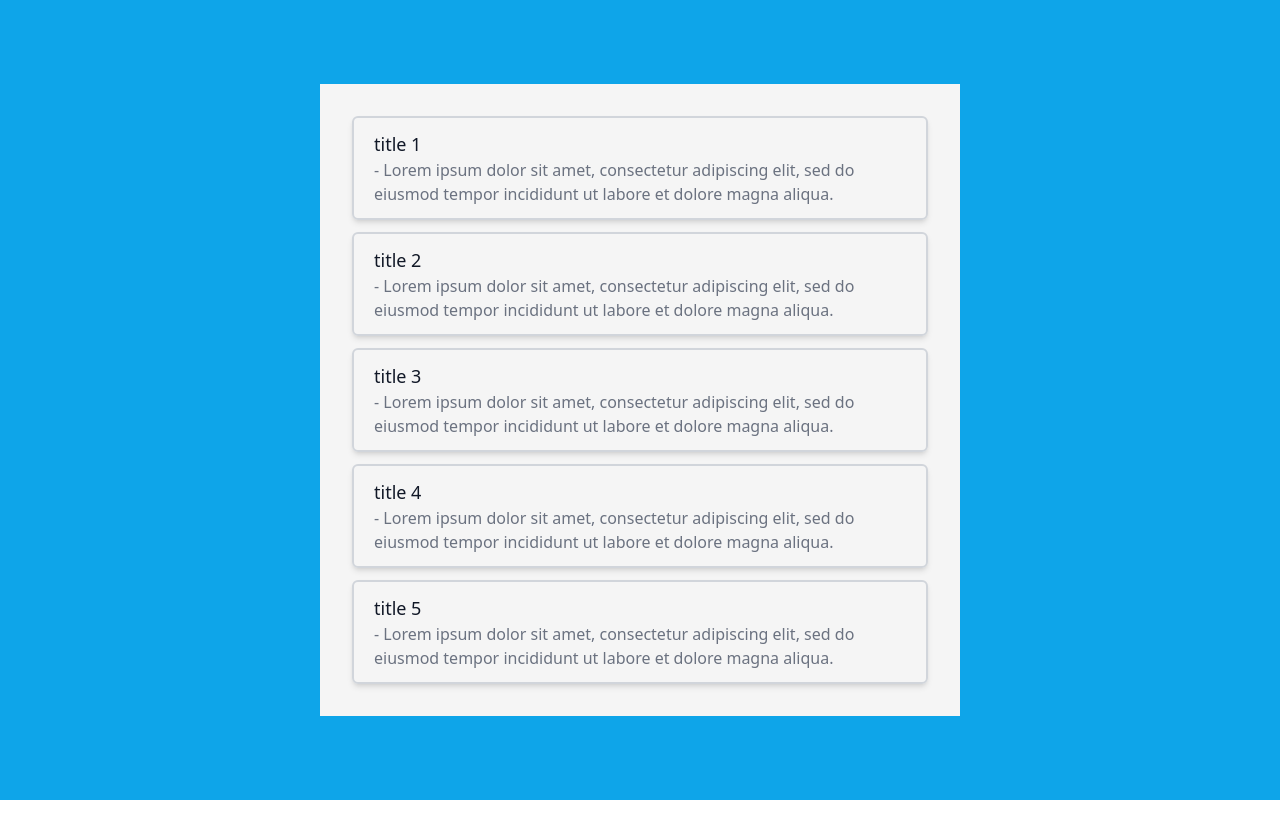
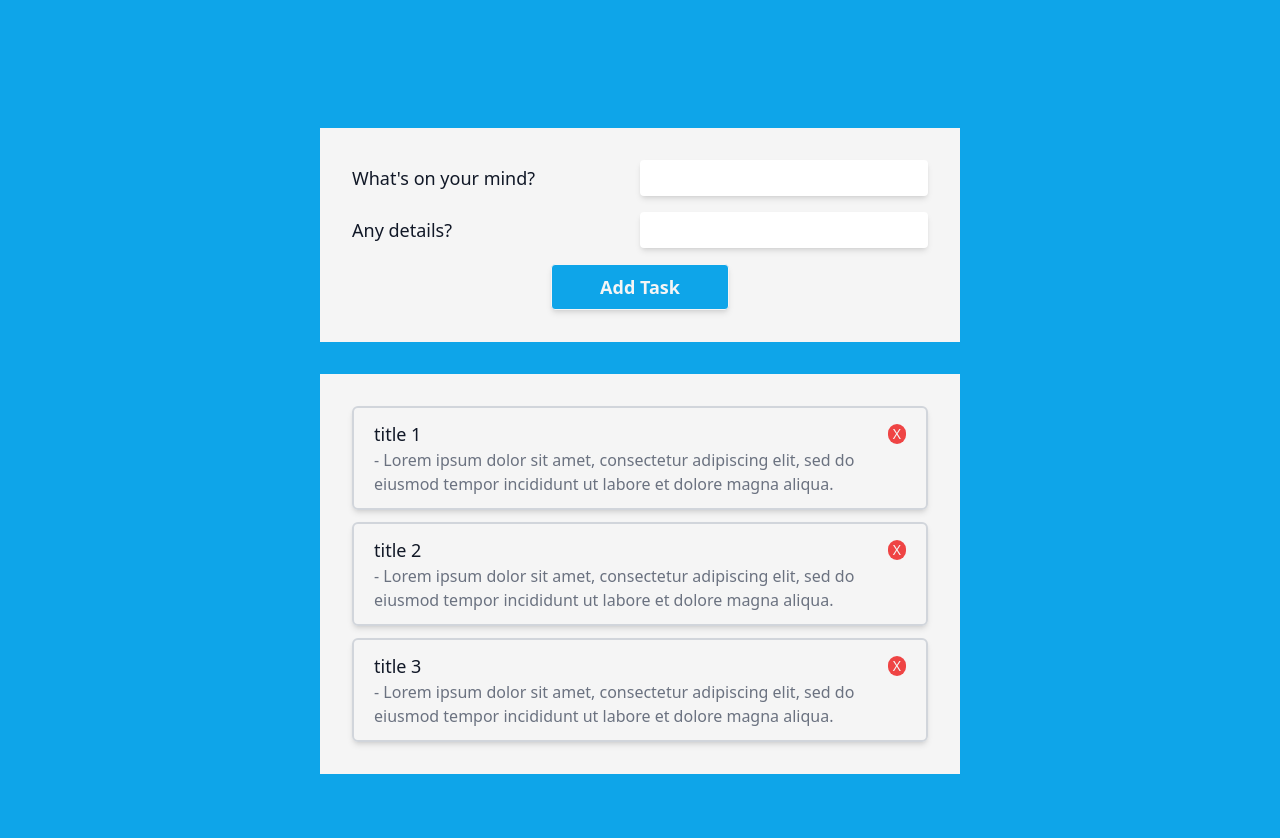
Before and after one commit to brkyurun/react-typescript-tailwind-todo, a React (Vite) app: page / in a window 1280 px wide. Shown: the top 838 px of the page. Before the commit the page ends 800 px from the top, so only its background shows below. Built offline with nearby package versions, Linux system fonts and the light colour scheme.

Commit message:
refactor components to use stateful values

```diff
--- a/package.json
+++ b/package.json
@@ -10,11 +10,13 @@
   },
   "dependencies": {
     "react": "^18.2.0",
-    "react-dom": "^18.2.0"
+    "react-dom": "^18.2.0",
+    "uniqid": "^5.4.0"
   },
   "devDependencies": {
     "@types/react": "^18.0.17",
     "@types/react-dom": "^18.0.6",
+    "@types/uniqid": "^5.3.2",
     "@vitejs/plugin-react": "^2.1.0",
     "autoprefixer": "^10.4.12",
     "postcss": "^8.4.18",
--- a/src/App.tsx
+++ b/src/App.tsx
@@ -1,39 +1,80 @@
 import { useState } from "react";
 import { TaskList } from "./components/TaskList";
-import { TaskInterface } from "./interfaces";
+import { TTaskInterface } from "./interfaces";
+import { TaskForm } from "./components/TaskForm";
+import uniqid from "uniqid";
 
-function App() {
-  const exampleTasks: TaskInterface[] = [
+const exampleTasks: TTaskInterface[] = [
   {
     title: "title 1",
     description:
       "Lorem ipsum dolor sit amet, consectetur adipiscing elit, sed do eiusmod tempor incididunt ut labore et dolore magna aliqua. ",
+    id: uniqid(),
   },
   {
     title: "title 2",
     description:
       "Lorem ipsum dolor sit amet, consectetur adipiscing elit, sed do eiusmod tempor incididunt ut labore et dolore magna aliqua. ",
+    id: uniqid(),
   },
   {
     title: "title 3",
     description:
       "Lorem ipsum dolor sit amet, consectetur adipiscing elit, sed do eiusmod tempor incididunt ut labore et dolore magna aliqua. ",
-    },
-    {
-      title: "title 4",
-      description:
-        "Lorem ipsum dolor sit amet, consectetur adipiscing elit, sed do eiusmod tempor incididunt ut labore et dolore magna aliqua. ",
-    },
-    {
-      title: "title 5",
-      description:
-        "Lorem ipsum dolor sit amet, consectetur adipiscing elit, sed do eiusmod tempor incididunt ut labore et dolore magna aliqua. ",
+    id: uniqid(),
   },
 ];
 
+function App() {
+  const [tasks, setTasks] = useState(exampleTasks);
+  const [task, setTask] = useState({
+    title: "",
+    description: "",
+  });
+
+  function handleChange(event: Event) {
+    const eventName = event.target.id === "taskTitle" ? "title" : "description";
+    setTask({
+      ...task,
+      [eventName]: event.target.value,
+    });
+  }
+
+  function handleSubmit(event: Event) {
+    event.preventDefault();
+    if (task.title.length <= 2) return;
+    setTasks([
+      ...tasks,
+      {
+        title: task.title,
+        description: task.description,
+        id: uniqid(),
+      },
+    ]);
+    setTask({
+      title: "👍🏻",
+      description: "👍🏻",
+    });
+    setInterval(() => {
+      setTask({
+        title: "",
+        description: "",
+      });
+    }, 1000);
+  }
+
+  function handleDelete(taskId: string) {
+    setTasks(tasks.filter((task) => task.id !== taskId));
+  }
+
   return (
-    <div className="min-h-screen w-screen bg-sky-500 flex items-center justify-center">
-      <TaskList tasks={exampleTasks} />
+    <div className="min-h-screen py-32 bg-sky-500 flex flex-col items-center gap-8">
+      <TaskForm
+        taskOnSubmit={handleSubmit}
+        taskOnChange={handleChange}
+        value={task}
+      />
+      <TaskList tasks={tasks} onClick={handleDelete} />
     </div>
   );
 }
--- a/src/components/Task.tsx
+++ b/src/components/Task.tsx
@@ -1,9 +1,19 @@
-import { TaskInterface } from "../interfaces";
+import { TTaskInterface } from "../interfaces";
 
-function Task({ title, description }: TaskInterface): JSX.Element {
+type ITaskProps = TTaskInterface;
+
+function Task({ title, description, onClick }: ITaskProps): JSX.Element {
   return (
     <li className="text-gray-900 px-5 py-3 text-lg border-2 border-gray-300 rounded-md transition-all duration-150 shadow-md hover:border-gray-400 hover:scale-[1.02]">
-      <p>{title}</p>
+      <p className="flex justify-between items-center">
+        {title}
+        <span
+          onClick={onClick}
+          className="inline-block transition-all duration-200 hover:scale-125 bg-red-500 rounded-full px-[5px] text-neutral-100 text-sm"
+        >
+          X
+        </span>
+      </p>
       <p className="text-gray-500 text-base">
         <span className="">{description ? "-" : ""}</span>{" "}
         {description ? description : ""}
--- a/src/components/TaskForm.tsx
+++ b/src/components/TaskForm.tsx
@@ -1,6 +1,15 @@
-import { TaskFormInterface } from "../interfaces";
+import { useState } from "react";
 
-function TaskForm({ taskOnSubmit }: TaskFormInterface) {
+export interface TaskFormInterface {
+  taskOnSubmit: () => void;
+  taskOnChange: () => void;
+  value: {
+    title: string;
+    description: string;
+  };
+}
+
+function TaskForm({ taskOnSubmit, taskOnChange, value }: TaskFormInterface) {
   return (
     <form
       onSubmit={taskOnSubmit}
@@ -14,6 +23,8 @@ function TaskForm({ taskOnSubmit }: TaskFormInterface) {
         <input
           type="text"
           id="taskTitle"
+          onChange={taskOnChange}
+          value={value.title}
           className="ml-4 w-1/2 px-3 py-1 rounded shadow-md"
         />
       </label>
@@ -25,6 +36,8 @@ function TaskForm({ taskOnSubmit }: TaskFormInterface) {
         <input
           type="text"
           id="taskDescription"
+          onChange={taskOnChange}
+          value={value.description}
           className="ml-4 w-1/2 px-3 py-1 rounded shadow-md"
         />
       </label>
--- a/src/components/TaskList.tsx
+++ b/src/components/TaskList.tsx
@@ -1,11 +1,21 @@
 import { Task } from "./Task";
-import { TasksInterface } from "../interfaces";
+import { TTaskInterface } from "../interfaces";
 
-function TaskList({ tasks }: TasksInterface) {
+interface ITaskListProps {
+  tasks: TTaskInterface[];
+  onClick: (taskId: string) => void;
+}
+
+function TaskList({ tasks, onClick }: ITaskListProps) {
   return (
     <ul className="w-1/2 bg-neutral-100 flex flex-col p-8 gap-3">
       {tasks.map((task) => (
-        <Task title={task.title} description={task.description} />
+        <Task
+          title={task.title}
+          description={task.description}
+          onClick={() => onClick(task.id)}
+          key={task.id}
+        />
       ))}
     </ul>
   );
```
Also changed, not shown: src/interfaces.ts (+4 -11 lines), 2 other files (tests, documents, lock files or other folders). Lines whose indentation alone changed are shown as unchanged.
